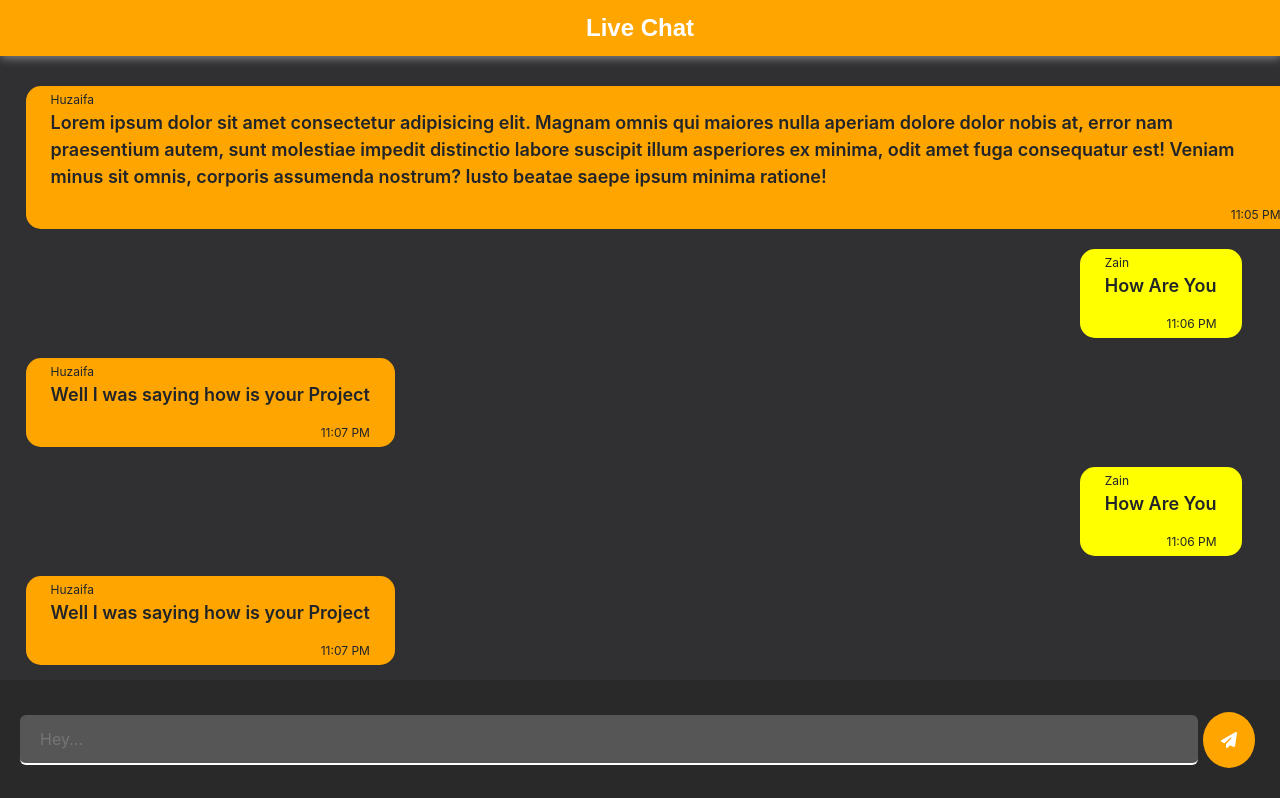
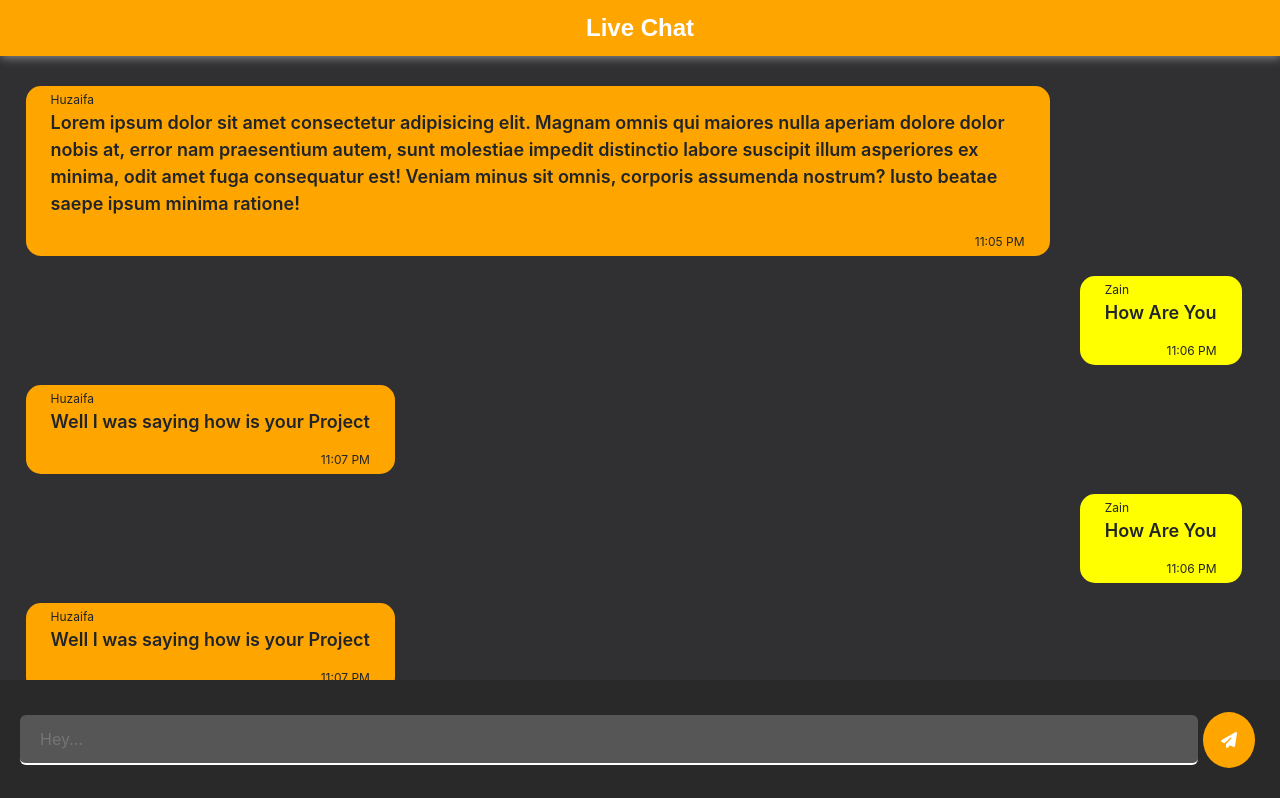
Before and after one commit to ZAINKHAN25/Live-Chat, a React (Create React App) app: page /meet in a window 1280 px wide. Shown: the top 798 px of the page. Built offline with nearby package versions, Linux system fonts and the light colour scheme.

Commit message:
Kam chal rha hai

```diff
--- a/src/Pages/Meet/App.css
+++ b/src/Pages/Meet/App.css
@@ -82,8 +82,7 @@
 }
 
 .msgBx {
-    width: max-content;
-    max-width: 100vw;
+    max-width: 80vw;
     display: flex;
     flex-direction: column;
     margin: 10px auto;
@@ -107,7 +106,6 @@
 }
 
 .talddomodc{
-    /* pro.talkroom */
+    /* pro.talkroom.io */
     background-color: red;
-
 }
```
